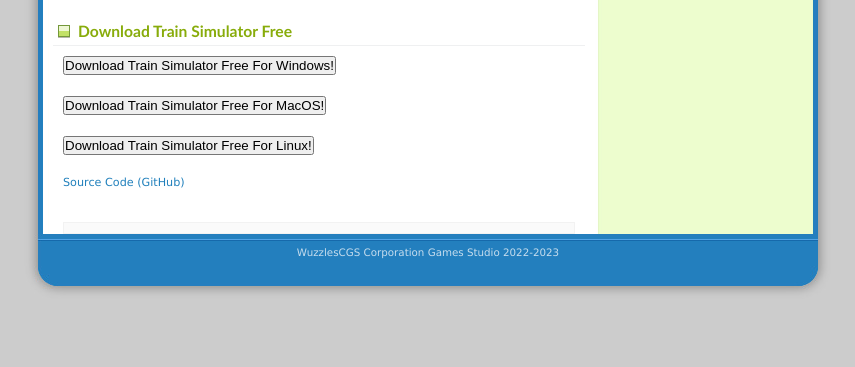
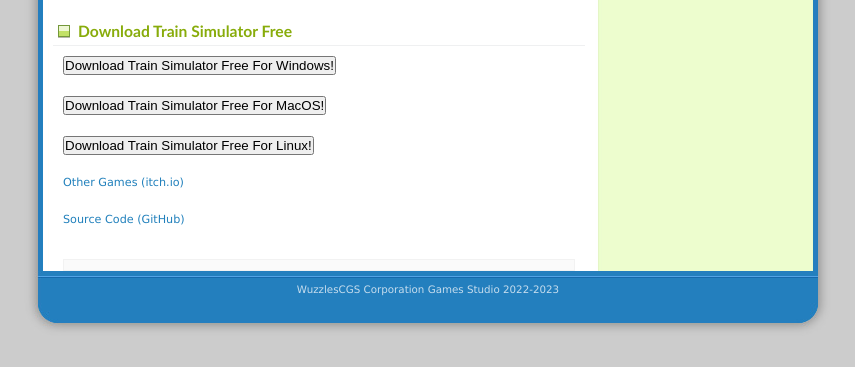
Before and after one commit to TrainSimulatorFree/TrainSimulatorFree.github.io, a plain HTML site: page download.html in a window 1280 px wide. Shown: the part 143-510 px from the top of the page, without its empty margins (212-1067 px from the left). Drawn offline with Linux system fonts and the light colour scheme.

Commit message:
Add files via upload

```diff
--- a/download.html
+++ b/download.html
@@ -30,6 +30,7 @@
       <p><a href="downloads/Train Simulator Free 1.0 Setup.exe"><button type="button">Download Train Simulator Free For Windows!</button></a></p>
       <p><a href="downloads/Train Simulator Free 1.0 For MacOS.zip.html"><button type="button">Download Train Simulator Free For MacOS!</button></a></p>
       <p><a href="downloads/Train Simulator Free 1.0 For Linux.zip.html"><button type="button">Download Train Simulator Free For Linux!</button></a></p>
+      <p><a href="https://wuzzlescgs.itch.io/">Other Games (itch.io)</a></p>
       <p><a href="https://github.com/WuzzlesCGS/TrainSimulatorFree">Source Code (GitHub)</a></p>
       <p class="post-footer align-right">
     </div>
```
